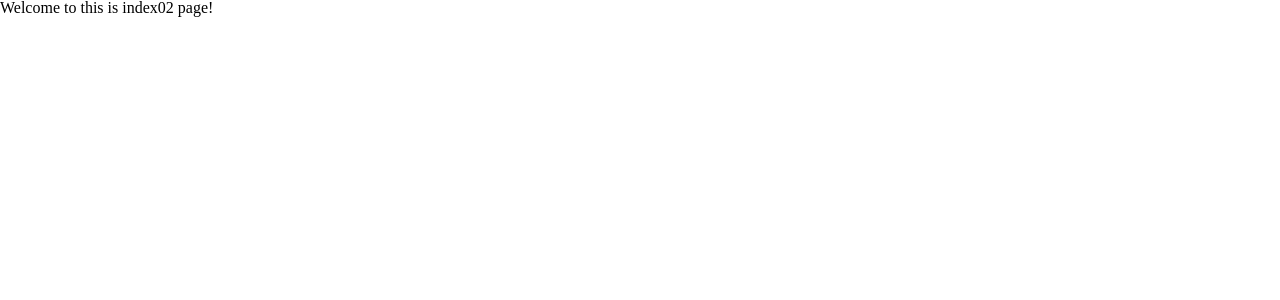
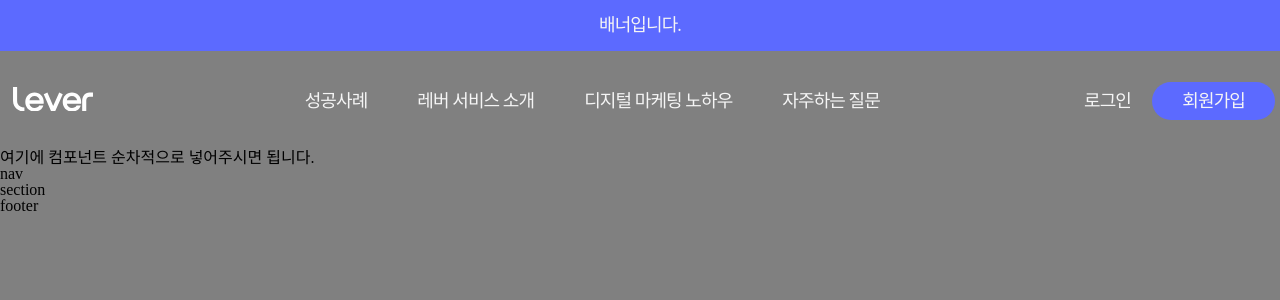
Before and after one commit to gorillaKim/react-landing-boilerplate, a Next.js app: page /index02 in a window 1280 px wide. Shown: the top 300 px of the page. Built offline with nearby package versions, Linux system fonts and the light colour scheme; a web font is replaced by a local one.

Commit message:
feat: 네브바 인터페이스 정의

```diff
--- a/pages/index02.tsx
+++ b/pages/index02.tsx
@@ -1,20 +1,38 @@
+import styled from "styled-components"
 import GlobalStyle from "../src/styles/GlobalStyle";
+import BannerContainer from "../src/containers/banner/BannerContainer";
+import Navbar from "../src/components/Navbar";
+import {Container} from "../src/components/Styled/Layout";
+import type { AppContext } from 'next/app'
 
-function Index (props) {
-  const { message } = props;
+const PageContainer = styled.div`
+  background-color: gray;
+  position: relative;
+  height: 200vh;
+`
+interface IIndex {
+}
+
+const Index = (props:IIndex) => {
   return (
-    <div>
-      <GlobalStyle/>
-      Welcome to {message}
-    </div>
+    <PageContainer>
+      <GlobalStyle />
+      <BannerContainer/>
+      <Navbar/>
+      <Container>
+        여기에 컴포넌트 순차적으로 넣어주시면 됩니다.<br/>
+        nav<br/>
+        section<br/>
+        footer<br/>
+      </Container>
+    </PageContainer>
   );
 };
 
-export async function getStaticProps(context) {
+export const getStaticProps = async (context:AppContext) => {
   return {
     props: {
-      message: `this is index02 page!`
     }
-  };
-};
+  }
+}
 export default Index;
--- a/src/components/Navbar/ToggleButton.tsx
+++ b/src/components/Navbar/ToggleButton.tsx
@@ -94,18 +94,21 @@ interface ToggleButtonProps {
 
 const ToggleButton: FC<ToggleButtonProps> = ({onClickToggle, toggle=true, sticky=false}) => {
   const duration = '0.7s'
-  const backgroundColor = (trigger) => trigger ? 'var(--greyish-brown)' : 'var(--white)'
+  interface IbackgroundColor {
+    trigger: boolean
+  }
+  const backgroundColor = ({trigger}:IbackgroundColor) => trigger ? 'var(--greyish-brown)' : 'var(--white)'
   const rotateDefaultOption = {
     start: {
       top: '20px',
       bottom: 'unset',
       height: '4px',
       rotate: '0deg',
-      backgroundColor: backgroundColor(!sticky),
+      backgroundColor: backgroundColor({trigger: !sticky}),
     },
     end: {
       height: '2.2px',
-      backgroundColor: backgroundColor(sticky),
+      backgroundColor: backgroundColor({trigger:sticky}),
     }
   }
   const rotateOption = {
@@ -134,7 +137,7 @@ const ToggleButton: FC<ToggleButtonProps> = ({onClickToggle, toggle=true, sticky
       opacity: '1',
       visibility: 'visible',
       zIndex: 'unset',
-      backgroundColor: backgroundColor(sticky),
+      backgroundColor: backgroundColor({trigger:sticky}),
     },
     end: {
       top: '20px',
@@ -143,10 +146,14 @@ const ToggleButton: FC<ToggleButtonProps> = ({onClickToggle, toggle=true, sticky
       opacity: '0',
       visibility: 'hidden',
       zIndex: 'unset',
-      backgroundColor: backgroundColor(!sticky),
+      backgroundColor: backgroundColor({trigger:!sticky}),
     },
   }
-  const reverseToAnimation = (option, trigger) => {
+  interface IReverseToAnimation {
+    option: any
+    trigger: boolean
+  }
+  const reverseToAnimation = ({option, trigger}:IReverseToAnimation) => {
     return trigger
       ? {
         start: option.start,
@@ -161,9 +168,9 @@ const ToggleButton: FC<ToggleButtonProps> = ({onClickToggle, toggle=true, sticky
   return (
     <Toggle
       duration={duration}
-      rotateOption={reverseToAnimation(rotateOption, toggle)}
-      rotateReverseOption={reverseToAnimation(rotateReversOption, toggle)}
-      showElementOption={reverseToAnimation(showElementOption, toggle)}
+      rotateOption={reverseToAnimation({option: rotateOption, trigger: toggle})}
+      rotateReverseOption={reverseToAnimation({option: rotateReversOption, trigger: toggle})}
+      showElementOption={reverseToAnimation({option: showElementOption, trigger: toggle})}
       onClick={onClickToggle}
     >
       <ToggleList/>
--- a/src/components/Styled/Animation.ts
+++ b/src/components/Styled/Animation.ts
@@ -1,7 +1,15 @@
 import { keyframes } from 'styled-components';
 
 /* animation */
-export const slideHeader = ({start, end}) => keyframes`
+interface IslideHeader {
+  start: {
+    right: string
+  }
+  end: {
+    right: string
+  }
+}
+export const slideHeader = ({start, end}:IslideHeader) => keyframes`
   0% {
     right: ${start.right}; // -210%;
   }
@@ -9,7 +17,23 @@ export const slideHeader = ({start, end}) => keyframes`
     right:${end.right}; // 0%
   }
 `
-export const rotate = ({start, end}) => keyframes`
+interface Irotate {
+  start: {
+    top: string
+    height: string
+    rotate: string
+    bottom: string
+    backgroundColor: string
+  }
+  end: {
+    top: string
+    height: string
+    rotate: string
+    bottom: string
+    backgroundColor: string
+  }
+}
+export const rotate = ({start, end}:Irotate) => keyframes`
   0% {
     top: ${start.top}; // 0
     bottom: ${start.bottom}; // unset
@@ -25,7 +49,27 @@ export const rotate = ({start, end}) => keyframes`
     background-color: ${start.backgroundColor};
   }
 `
-export const showElement = ({start, end}) => keyframes`
+interface IshowElement {
+  start: {
+    top: string
+    height: string
+    display: string
+    opacity: string
+    visibility: string
+    zIndex: string
+    backgroundColor: string
+  },
+  end: {
+    top: string
+    height: string
+    display: string
+    opacity: string
+    visibility: string
+    zIndex: string
+    backgroundColor: string
+  }
+}
+export const showElement = ({start, end}:IshowElement) => keyframes`
   0% {
     top: ${start.top};
     height: ${start.height};
@@ -95,7 +139,15 @@ export const importText = keyframes`
     font-weight: bold;
   }
 `
-export const navbar = ({start, end}) => keyframes`
+interface Inavbar {
+  start: {
+    display: string
+  }
+  end: {
+    display: string
+  }
+}
+export const navbar = ({start, end}:Inavbar) => keyframes`
   0% {
     display: ${start.display};
   }
@@ -103,7 +155,17 @@ export const navbar = ({start, end}) => keyframes`
     display: ${end.display};
   }
 `
-export const header = ({start, end}) => keyframes`
+interface Iheader {
+  start: {
+    backgroundColor: string
+    color: string
+  }
+  end: {
+    backgroundColor: string
+    color: string
+  }
+}
+export const header = ({start, end}:Iheader) => keyframes`
   0% {
     background-color: ${start.backgroundColor};
     color: var(--black);
--- a/tsconfig.json
+++ b/tsconfig.json
@@ -8,7 +8,9 @@
     ],
     "allowJs": true,
     "skipLibCheck": true,
-    "strict": false,
+    "strict": true,
+    "strictNullChecks": true,
+    "strictFunctionTypes": true,
     "forceConsistentCasingInFileNames": true,
     "noEmit": true,
     "esModuleInterop": true,
```
Also changed, not shown: pages/index.tsx (+14 -10 lines).
